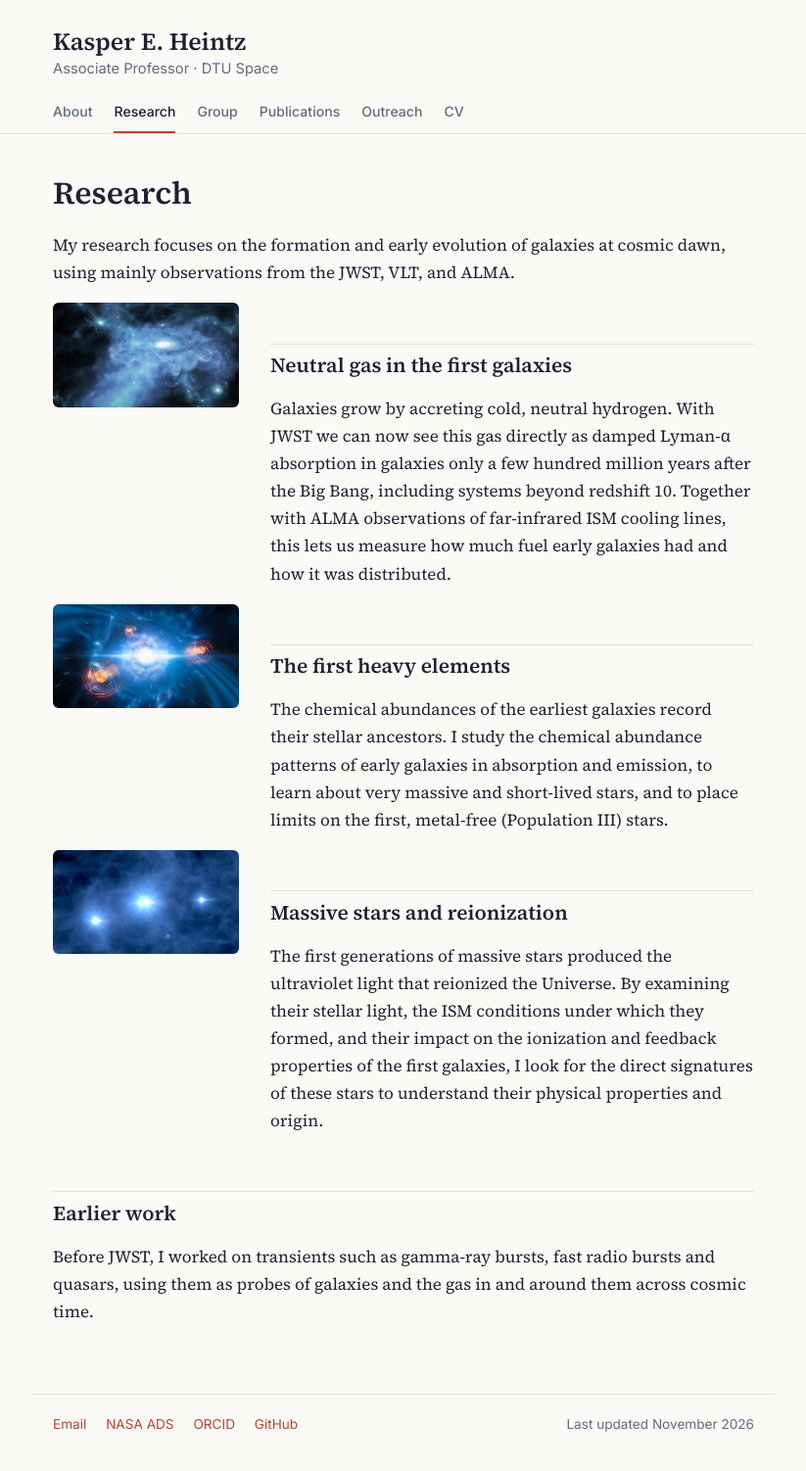
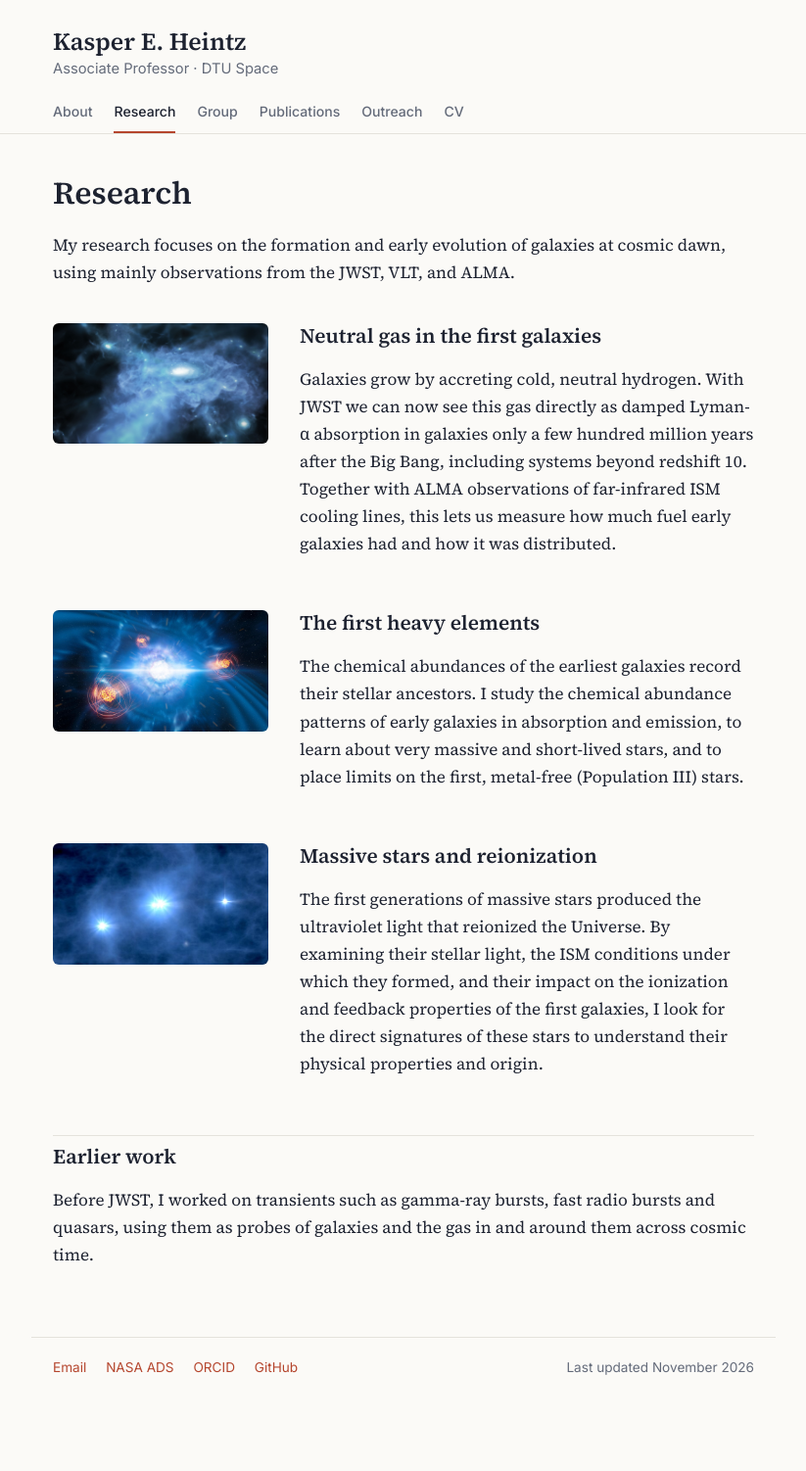
Before and after one commit to kasperheintz/kasperheintz.github.io, a Jekyll site: the page built from research.md, in a window 1280 px wide. Shown: the whole page at 98% size, without its empty margins (228-1051 px from the left). Built offline with Jekyll 4.4.1, drawn with Linux system fonts in a browser that asks for light colours; after the commit the page ends 1444 px from its top, so only the background shows below that.

Commit message:
Add files via upload

```diff
--- a/assets/css/style.css
+++ b/assets/css/style.css
@@ -46,6 +46,12 @@ small, .meta { font: 0.85rem "Inter", sans-serif; color: var(--muted); }
 .intro img { width: 190px; border-radius: 6px; display: block; }
 .intro > p:first-child { margin: 0; flex-shrink: 0; }
 .intro h1 { margin-top: 0; }
+
+/* Research page: image + text blocks */
+.research-item { margin-top: 2.2em; }
+.research-item img { width: 220px; aspect-ratio: 16 / 9; object-fit: cover; }
+.research-item > div { flex: 1; }
+.research-item h2 { margin-top: 0; padding-top: 0; border-top: none; }
 @media (max-width: 620px) {
   .intro { flex-direction: column; gap: 18px; }
   .intro img { width: 150px; }
```
